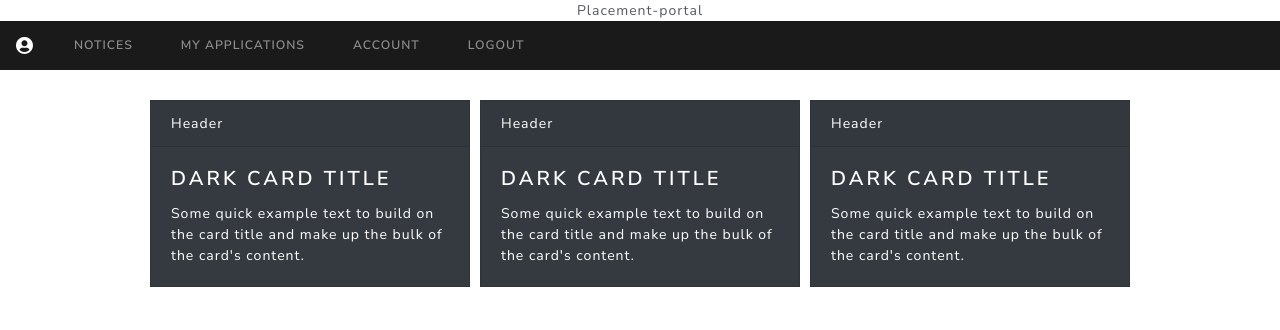
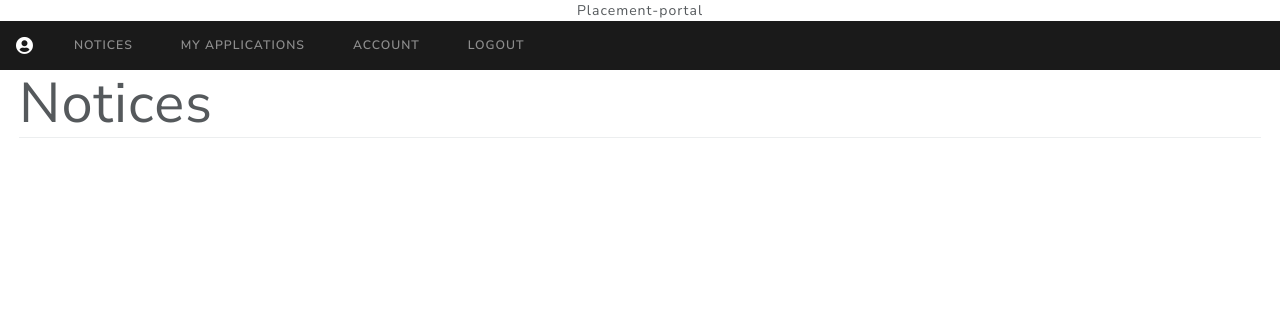
Before and after one commit to sanketwadekar/placement_portal, a Django app: page /notices/ in a window 1280 px wide. Shown: the top 330 px of the page. Run offline with Django 3.2, Linux system fonts and the light colour scheme; the visitor is signed in with stand-in values (Sample User, id 1); some libraries are stand-ins or nearby versions.

Commit message:
notices.html

```diff
--- a/placement_portal/accounts/templates/accounts/notices.html
+++ b/placement_portal/accounts/templates/accounts/notices.html
@@ -1,32 +1,45 @@
 {% extends 'accounts/base.html' %}
-{% block title %}Notice{% endblock title%}
+{% block title %}Notices{% endblock title%}
 {% block content %}
-{% comment %} {% for notice in notices %} {% endcomment %}
-<div class="cards" style = "display: flex; justify-content: center; margin-top: 30px">
-    <div class="card text-white bg-dark mb-3" style="max-width: 20rem;">
-    <div class="card-header">Header</div>
-    <div class="card-body">
-        <h4 class="card-title">Dark card title</h4>
-        <p class="card-text">Some quick example text to build on the card title and make up the bulk of the card's content.</p>
+<div>
+  <div class="display-4 border-bottom mx-1">
+    Notices
+  </div>
+  <div class="container-fluid row mx-auto">
+    {% for n in notice %}
+    <div class="col-sm-4 p-1">
+      <div class="card border border-primary p-1">
+        <div class="card-header">
+          <h5>{{n.name}}</h5>
+        </div>
+        <div class="card-body">
+
+          <div class="card-text"><span class="font-weight-bold">Subject: </span>{{n.subject}}</div>
+          <div class="card-text"><span class="font-weight-bold">Date: </span>{{n.date}}</div>
+        </div>
+        <div class="d-inline-flex flex-row-reverse ">
+          <a class="btn btn-primary m-2" href="{{n.noticeFile.url}}" role="button" target="_blank">Details</a>
+        </div>
+      </div>
     </div>
-    </div>
-    <div class="card text-white bg-dark mb-3" style="max-width: 20rem; margin-left: 10px;">
-    <div class="card-header">Header</div>
-    <div class="card-body">
-        <h4 class="card-title">Dark card title</h4>
-        <p class="card-text">Some quick example text to build on the card title and make up the bulk of the card's content.</p>
-    </div>
-    </div>
-    <div class="card text-white bg-dark mb-3" style="max-width: 20rem; margin-left: 10px;">
-    <div class="card-header">Header</div>
-    <div class="card-body">
-        <h4 class="card-title">Dark card title</h4>
-        <p class="card-text">Some quick example text to build on the card title and make up the bulk of the card's content.</p>
-    </div>
-    </div>
+    {% endfor %}
+  </div>
+  </span>
+  <div class="d-flex justify-content-center m-2">
+    <ul class="pagination">
+      {% if page_obj.has_previous %}
+      <!-- <li class="page-item"><a class="page-link" href="?page=1">&laquo; first</a></li> -->
+      <li class="page-item border border-dark"><a class="page-link"
+          href="?page={{ page_obj.previous_page_number }}">previous</a></li>
+      {% endif %}
+
+      {% if page_obj.has_next %}
+      <li class="page-item border border-dark"><a class="page-link"
+          href="?page={{ page_obj.next_page_number }}">next</a></li>
+      <!-- <li class="page-item"><a class="page-link" href="?page={{ page_obj.paginator.num_pages }}">last &raquo;</a></li> -->
+      {% endif %}
+    </ul>
+  </div>
+
 </div>
-<script>
-
-</script>
-{% comment %} {% endfor %} {% endcomment %}
 {% endblock content %}
```
